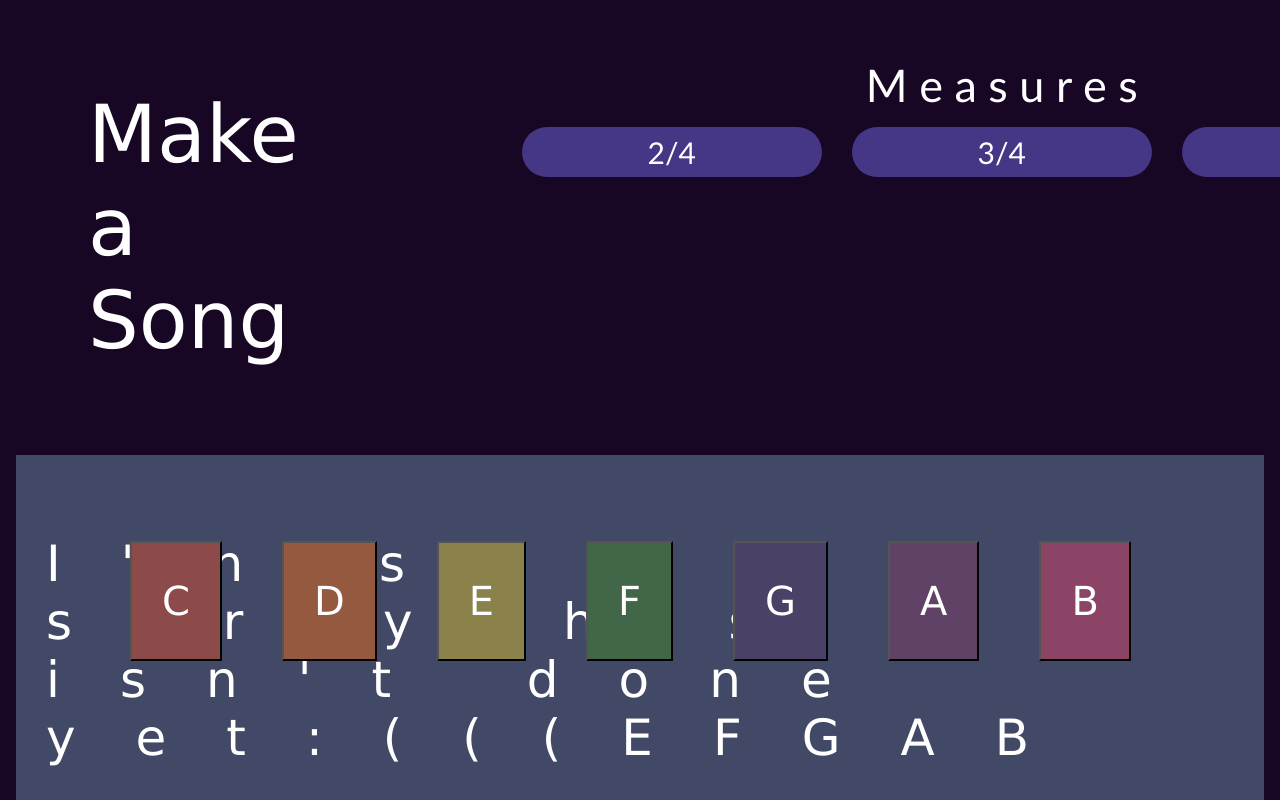
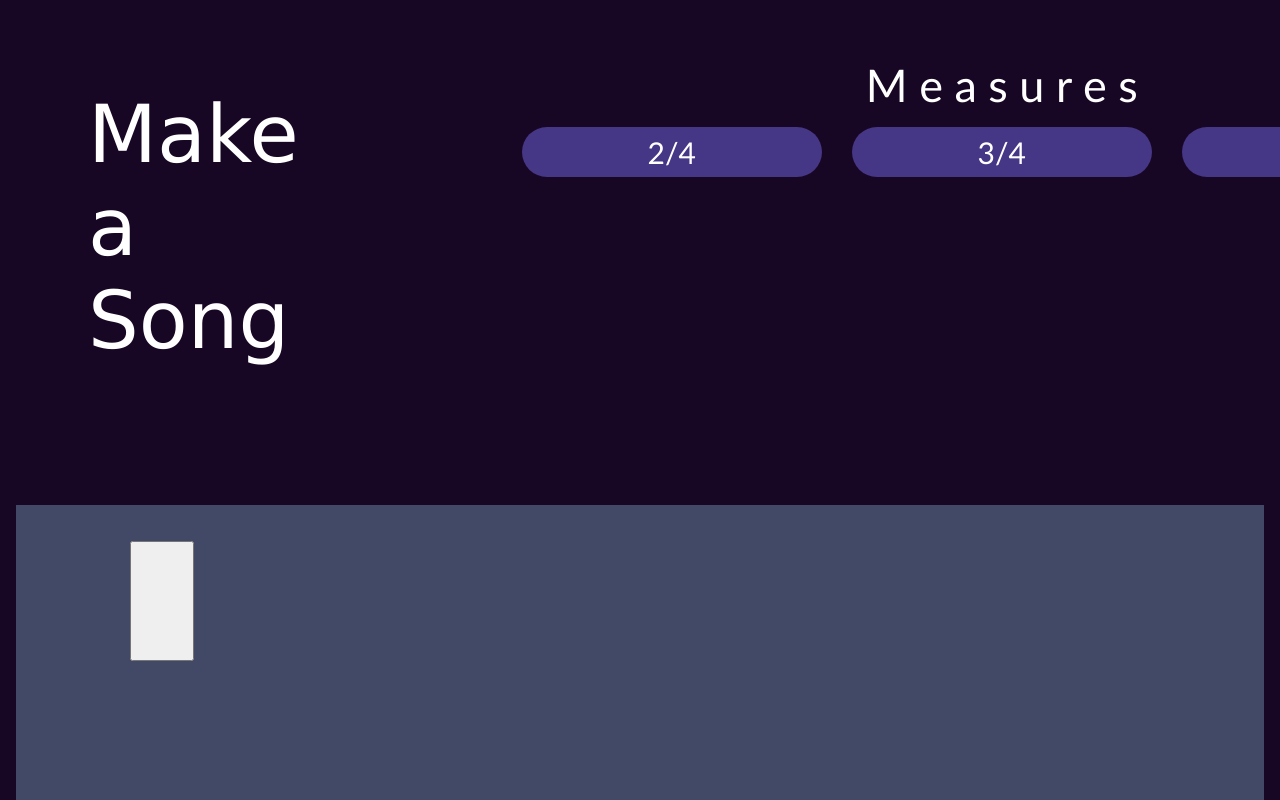
Before and after one commit to staten-island-tech/vue-reactivity-DariaG16, a Vue app in the folder vue-project/: page / in a window 1280 px wide. Shown: the top 800 px of the page. Built offline with nearby package versions, Linux system fonts and the light colour scheme.

Commit message:
i have this

```diff
--- a/vue-project/src/App.vue
+++ b/vue-project/src/App.vue
@@ -12,24 +12,58 @@ import notes from "./components/notes.vue";
   </header>
   <body>
     <currentSong
-      v-for="note in notes.sequence"
-      key:note
+      v-for="note in sequence"
+      key="note"
       v-bind:title="note"
+      :style="`color: ` + note.color"
+    ></currentSong>
+    <savedSongs />
+    <notes
+      id="notes"
+      v-for="note in notes"
+      key="note"
+      @click="pushInArr(note)"
       :style="`background-color: ` + note.color"
     />
-    <savedSongs />
-    <notes id="notes" @click="displayNote" />
   </body>
 </template>
 
 <script>
-function displayNote() {}
-components: {
-  notes;
-  currentSong;
-  savedSongs;
-  notes;
-}
+export default {
+  name: "notes",
+  sequence: ["A"],
+  data() {
+    return {
+      notes: [
+        { note: "C", color: `#8D4A4A`, sound: `./public/C-piano.wav` },
+        { note: "D", color: `#94593F`, sound: `.\public\D-piano.wav` },
+        { note: "E", color: `#8B814B`, sound: `.\public\E-piano.wav` },
+        { note: "F", color: `#426648`, sound: `.\public\F-piano.wav` },
+        { note: "G", color: `#494266`, sound: `.\public\G-piano.wav` },
+        { note: "A", color: `#5F4266`, sound: `.\public\C-piano.wav` },
+        { note: "B", color: `#8B4366`, sound: `.\public\C-piano.wav` },
+      ],
+      sequence: [
+        { note: "C", color: `#8D4A4A`, sound: `.\public\C-piano.wav` },
+        { note: "D", color: `#94593F`, sound: `.\public\D-piano.wav` },
+        { note: "E", color: `#8B814B`, sound: `.\public\E-piano.wav` },
+        { note: "F", color: `#426648`, sound: `.\public\F-piano.wav` },
+        { note: "G", color: `#494266`, sound: `.\public\G-piano.wav` },
+        { note: "A", color: `#5F4266`, sound: `.\public\C-piano.wav` },
+        { note: "B", color: `#8B4366`, sound: `.\public\C-piano.wav` },
+      ],
+    };
+  },
+  methods: {
+    pushInArr(n) {
+      console.log(n);
+      this.sequence.push(n);
+      this.sequence.forEach((note) => {
+        console.log(`${note.note}`);
+      });
+    },
+  },
+};
 </script>
 
 <style scoped>
--- a/vue-project/src/components/currentSong.vue
+++ b/vue-project/src/components/currentSong.vue
@@ -1,37 +1,8 @@
 <template>
-  <div id="currentSong">
-    <h3 v-for="note in sequence" :key="note">
-      {{ note.note }}
-    </h3>
-  </div>
+  <h3 id="currentSong"></h3>
 </template>
 
-<script>
-export default {
-  name: "current",
-  data() {
-    return {
-      sequence: [
-        {
-          note: "I'm so sorry",
-          color: `#8D4A4A`,
-          sound: `.\public\C-piano.wav`,
-        },
-        {
-          note: "This isn't done yet:(((",
-          color: `#94593F`,
-          sound: `.\public\D-piano.wav`,
-        },
-        { note: "E", color: `#8B814B`, sound: `.\public\E-piano.wav` },
-        { note: "F", color: `#426648`, sound: `.\public\F-piano.wav` },
-        { note: "G", color: `#494266`, sound: `.\public\G-piano.wav` },
-        { note: "A", color: `#5F4266`, sound: `.\public\C-piano.wav` },
-        { note: "B", color: `#8B4366`, sound: `.\public\C-piano.wav` },
-      ],
-    };
-  },
-};
-</script>
+<script></script>
 
 <style scoped>
 #currentSong {
--- a/vue-project/src/components/notes.vue
+++ b/vue-project/src/components/notes.vue
@@ -1,43 +1,14 @@
 <template>
   <div id="notes">
-    <button
-      v-for="note in notes"
-      @click="
-        pushInArr(note);
-        $emit('displayNote');
-      "
-      :key="note"
-      :style="`background-color: ` + note.color"
-    >
-      {{ note.note }}
-    </button>
+    <button @click="returnValue()"></button>
   </div>
 </template>
 
 <script>
 export default {
-  name: "notes",
-  sequence: ["A"],
-  data() {
-    return {
-      notes: [
-        { note: "C", color: `#8D4A4A`, sound: `.\public\C-piano.wav` },
-        { note: "D", color: `#94593F`, sound: `.\public\D-piano.wav` },
-        { note: "E", color: `#8B814B`, sound: `.\public\E-piano.wav` },
-        { note: "F", color: `#426648`, sound: `.\public\F-piano.wav` },
-        { note: "G", color: `#494266`, sound: `.\public\G-piano.wav` },
-        { note: "A", color: `#5F4266`, sound: `.\public\C-piano.wav` },
-        { note: "B", color: `#8B4366`, sound: `.\public\C-piano.wav` },
-      ],
-      sequence: [],
-    };
-  },
   methods: {
-    pushInArr(n) {
-      this.sequence.push(n);
-      this.sequence.forEach((note) => {
-        console.log(`${note.note}`);
-      });
+    returnValue: () => {
+      this.$emit("click", "hi");
     },
   },
 };
```
